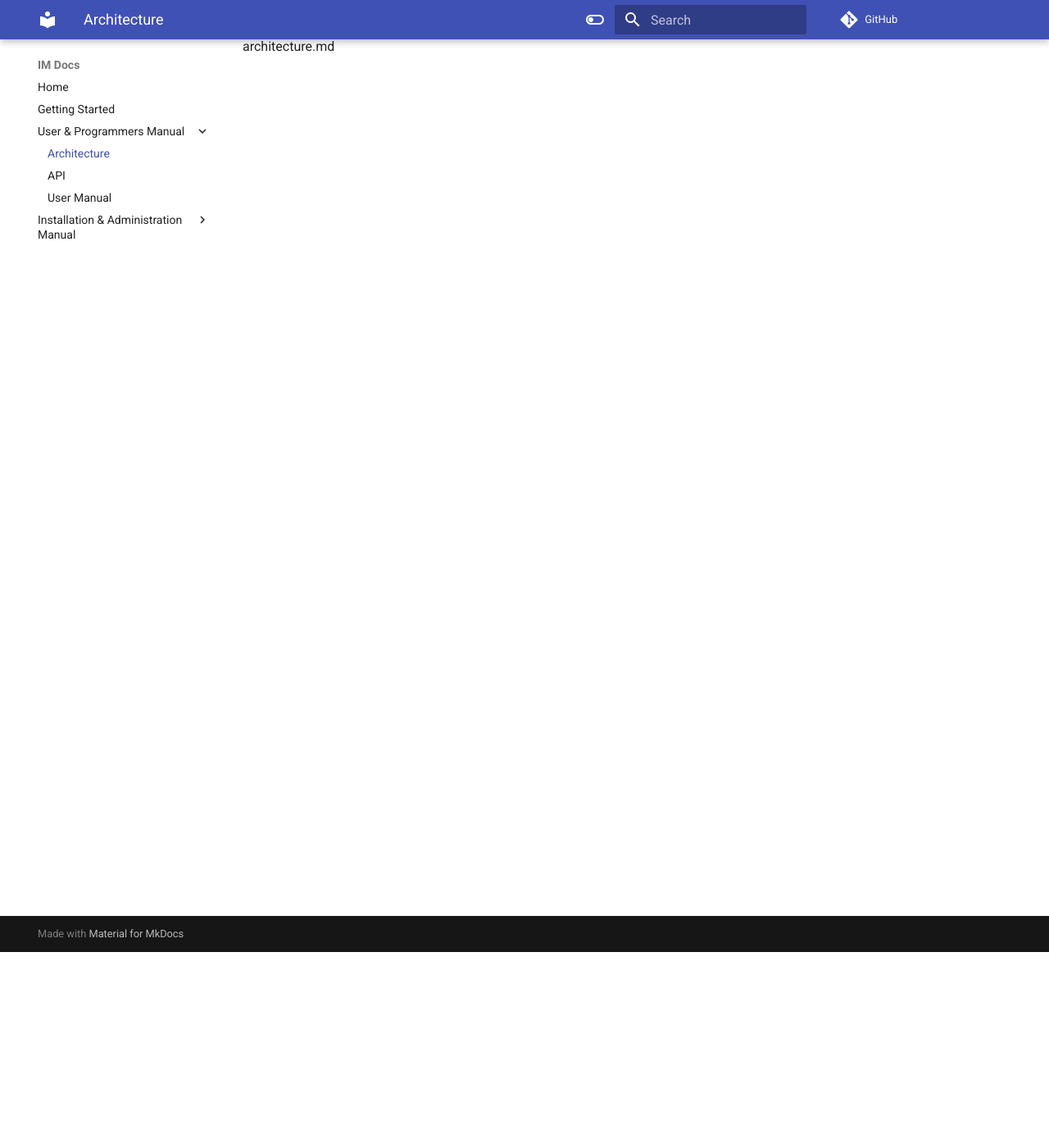
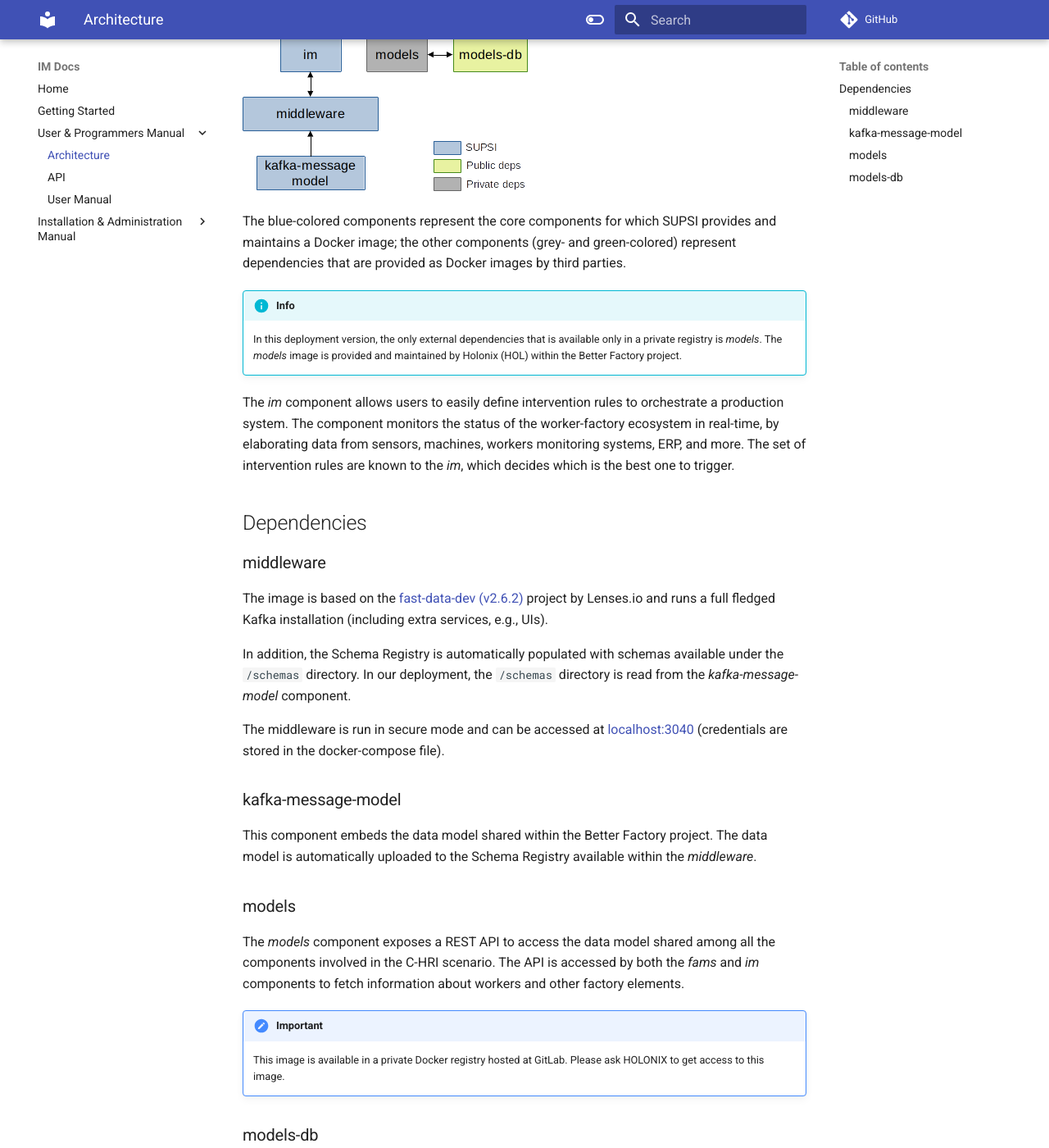
Before and after one commit to isteps-sps-lab/bf-im, an MkDocs documentation site: the page built from docs/architecture.md, in a window 1280 px wide and 1400 px high, scrolled down 239 px. Shown: the whole window at 82% size. Built offline with MkDocs 1.6.1 and Material for MkDocs 9.7.7, drawn with Linux system fonts in a browser that asks for light colours; comment, search, counter and statistics services are not loaded; old or Windows-style settings are respelled for this version of MkDocs; some of the changed text lies outside the part shown.

Commit message:
Add architecture section

```diff
--- a/docs/architecture.md
+++ b/docs/architecture.md
@@ -1,5 +1,35 @@
-!!! warning
+# Architecture
 
-    Section under construction
+Within the Better Factory project, the *im* is deployed as part of the Cognitive Human Robot Interaction (C-HRI) scenario.
+The deployment is based on Docker Compose, and the set of initialized components is depicted in the picture here below:
 
-architecture.md
+![docker-deployment](./img/docker-deployment.png)
+
+The blue-colored components represent the core components for which SUPSI provides and maintains a Docker image; the other components (grey- and green-colored) represent dependencies that are provided as Docker images by third parties.
+
+!!! info
+    In this deployment version, the only external dependencies that is available only in a private registry is *models*. The *models* image is provided and maintained by Holonix (HOL) within the Better Factory project.
+
+The *im* component allows users to easily define intervention rules to orchestrate a production system. The component monitors the status of the worker-factory ecosystem in real-time, by elaborating data from sensors, machines, workers monitoring systems, ERP, and more. The set of intervention rules are known to the *im*, which decides which is the best one to trigger.
+
+## Dependencies
+
+### middleware
+
+The image is based on the [fast-data-dev (v2.6.2)](https://github.com/lensesio/fast-data-dev/tree/fdd/2.6.2) project by Lenses.io and runs a full fledged Kafka installation (including extra services, e.g., UIs).
+
+In addition, the Schema Registry is automatically populated with schemas available under the `/schemas` directory. In our deployment, the `/schemas` directory is read from the *kafka-message-model* component.
+
+The middleware is run in secure mode and can be accessed at [localhost:3040](localhost:3040) (credentials are stored in the docker-compose file).
+
+### kafka-message-model
+This component embeds the data model shared within the Better Factory project. The data model is automatically uploaded to the Schema Registry available within the *middleware*.
+
+### models
+The *models* component exposes a REST API to access the data model shared among all the components involved in the C-HRI scenario. The API is accessed by both the *fams* and *im* components to fetch information about workers and other factory elements.
+
+!!! important
+    This image is available in a private Docker registry hosted at GitLab. Please ask HOLONIX to get access to this image.
+
+### models-db
+The *models-db* component runs an official MySql docker image (v5.7).
```
Also changed, not shown: docs/img/docker-deployment.png (renamed from docker-deployment.png).
